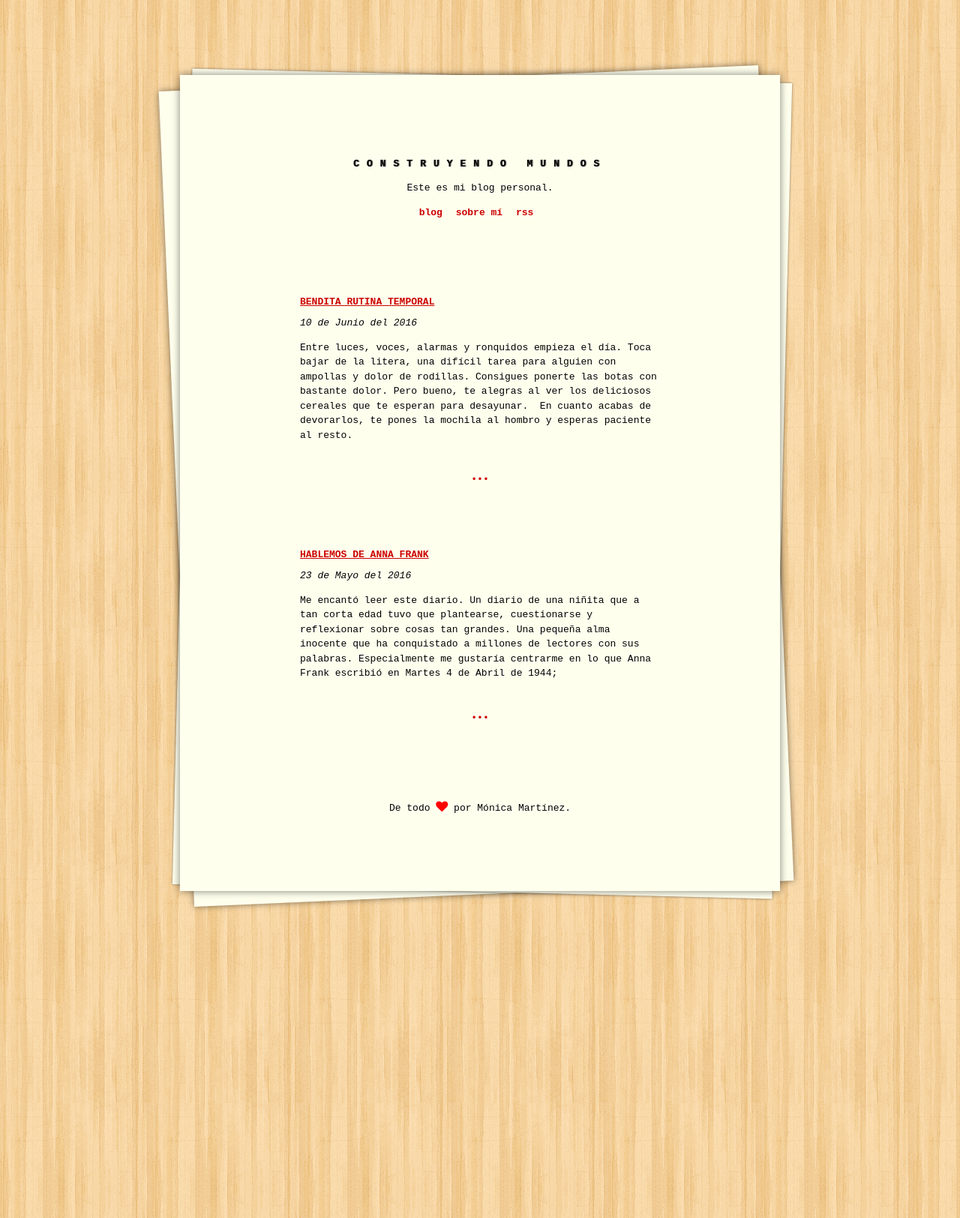
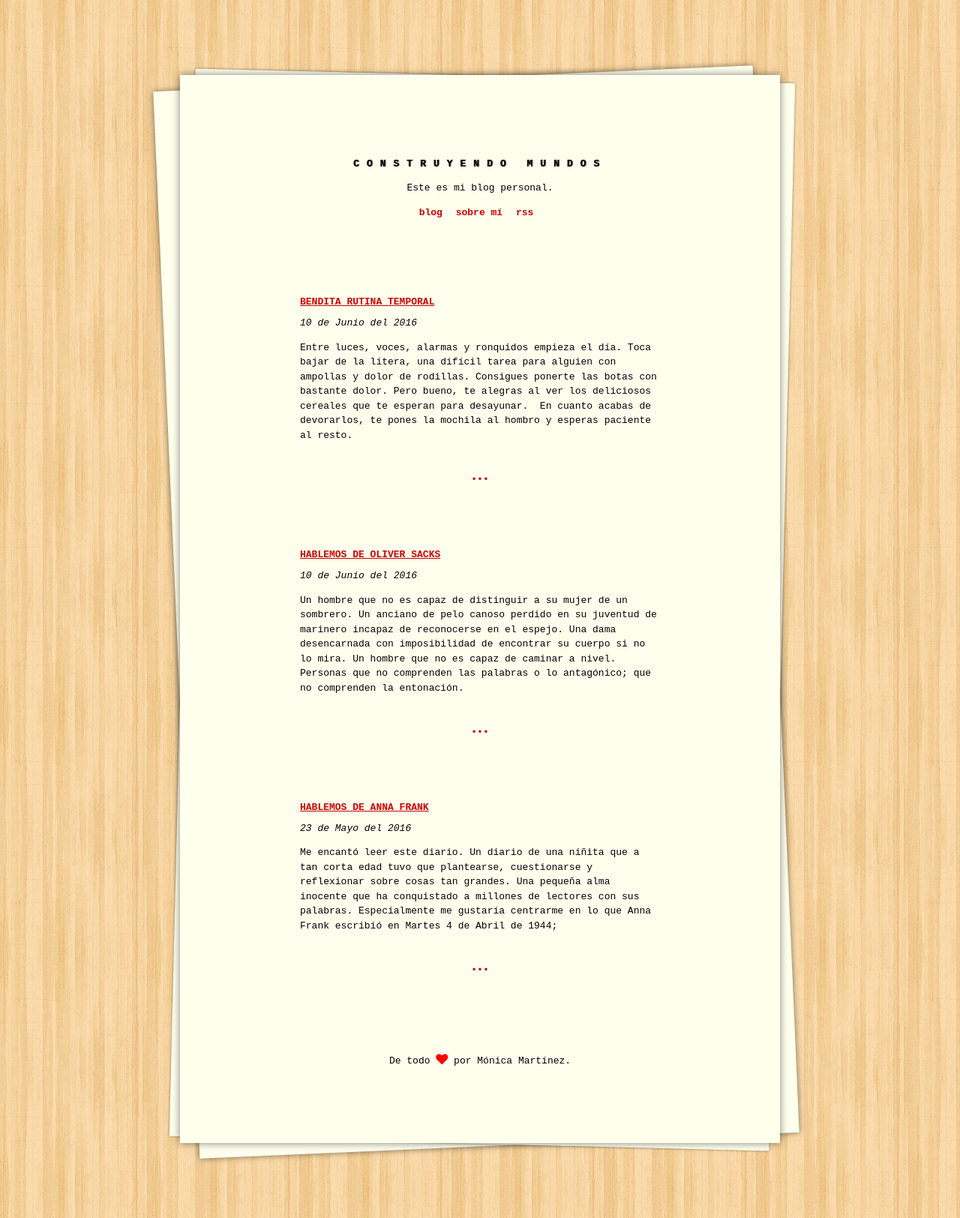
Before and after one commit to monimarlo/monimarlo.github.io, a Jekyll site: the page built from index.html, in a window 1280 px wide. Shown: the whole page at 75% size. Built offline with Jekyll 4.4.1, drawn with Linux system fonts in a browser that asks for light colours; nearby versions of some CDN libraries; the list of posts is cut into pages by our own code; a file with an impossible date is left out.

Commit message:
Updated post

```diff
--- a/_posts/2016-06-10-bendita-rutina-temporal.md
+++ b/_posts/2016-06-10-bendita-rutina-temporal.md
@@ -1,7 +1,7 @@
 ---
 published: true
 layout: post
-date: 2016-06-10T20:30:00.000Z
+date: 2016-06-10 20:30:00
 category: vivencias
 permalink: blog/bendita-rutina-temporal
 title: Bendita rutina temporal
--- a/_posts/2016-06-10-hablemos-de-oliver-sacks.md
+++ b/_posts/2016-06-10-hablemos-de-oliver-sacks.md
@@ -1,11 +1,12 @@
 ---
 layout: post
 title: Hablemos de Oliver Sacks
-date: {}
+date: 2016-06-10 19:30:00
 category: libros
 permalink: blog/hablemos-de-oliver-sacks
 published: true
 ---
+
 Un hombre que no es capaz de distinguir a su mujer de un sombrero. Un anciano de pelo canoso perdido en su juventud de marinero incapaz de reconocerse en el espejo. Una dama desencarnada con imposibilidad de encontrar su cuerpo si no lo mira. Un hombre que no es capaz de caminar a nivel. Personas que no comprenden las palabras o lo antagónico; que no comprenden la entonación.
 
 Tics imposibles, identidades perdidas, excitaciones repentinas. Canciones que suenan tan fuerte en el interior que dejan a uno completamente incomunicado. O "simples" mucho menos simples de lo que aparentan por sus extraordinarias aptitudes para las matemáticas o al pintura.
@@ -15,7 +16,8 @@
 
 > ¿Hay algún "lugar" en el mundo para un hombre que es como una isla, que no puede ser aculturado, al que no se le puede hacer formar parte del continente? ¿Puede el "continente" apartarse a lo singular, hacerle un sitio? [...] Y sería muy útil y placentero para los demás, y placentero también para él. Podría hacer todas estas cosas, pero, por desgracia, no hará ninguna, salvo que alguien muy comprensivo, y con oportunidades y medios, pueda guiarlo y emplearlo. Porque, tal como están las cosas, probablemente no haga nada, y lleve una vida inútil y estéril, como la que llevan otros tantos autistas en pabellones retirados de un hospital estatal, donde ni les hacen cosa ni los tienen en cuenta.
 
-![Mujer con cabeza de sombrero]({{site.baseurl}}/_posts/mujer-sombrero.jpg)
+<img src="/images/mujer-sombrero.jpg" width="35%">
+<br>
 
 ¿Algún día la sociedad hará una inclusión con todas aquellas personas consideradas diferentes? ¿O continuaremos con este juego de falsa integración?
 
--- a/css/main.css
+++ b/css/main.css
@@ -120,6 +120,11 @@
   margin: 80px 0px;
 }
 
+.post img {
+  display: block;
+  margin: 0 auto;
+}
+
 /* code blocks */
 .highlight, blockquote {
   margin: 40px 0px;
```
Also changed, not shown: images/mujer-sombrero.jpg (renamed from _posts/mujer-sombrero.jpg).
